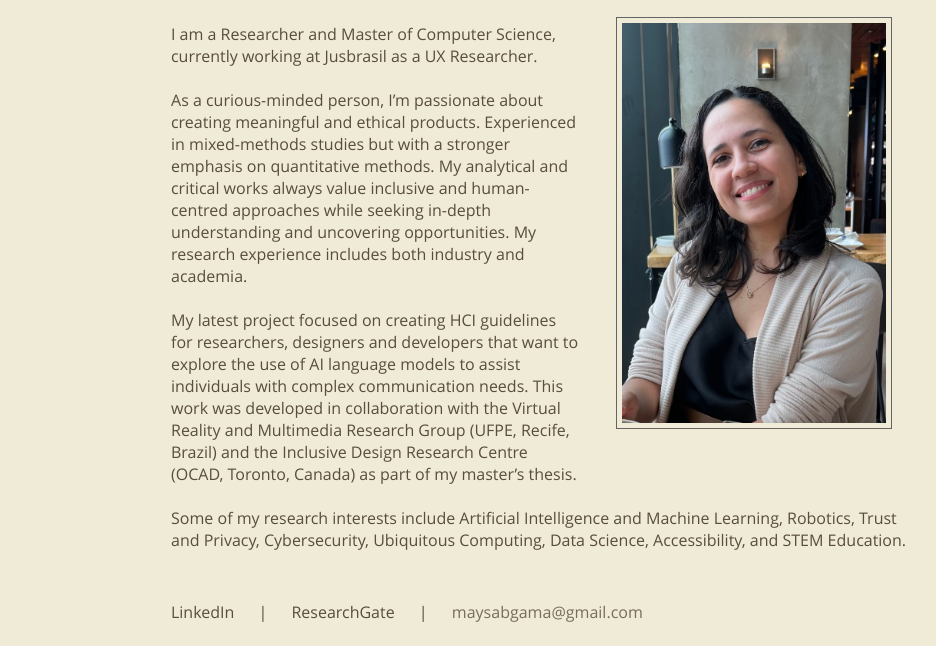
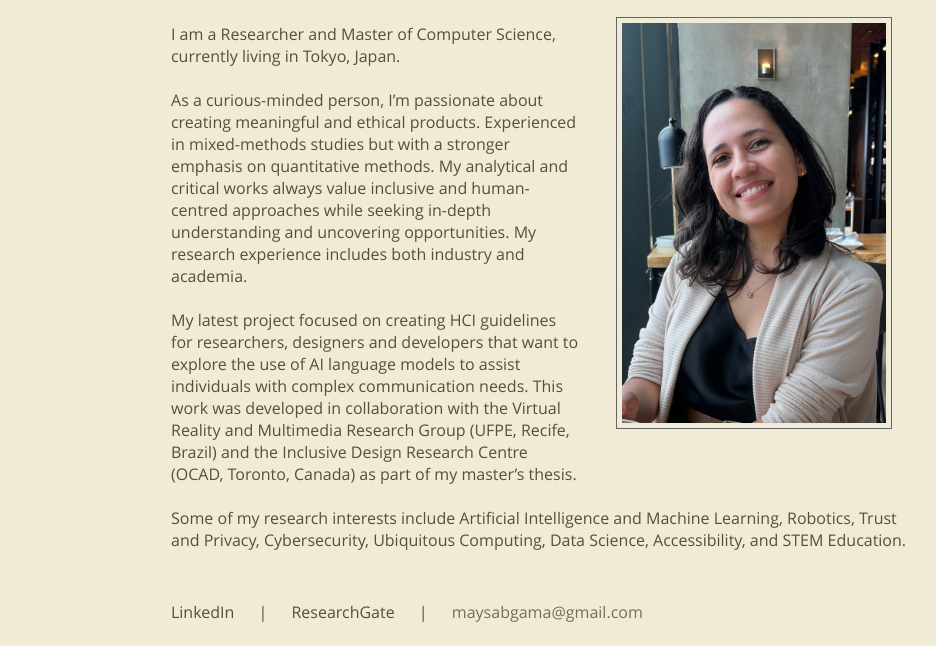
Before and after one commit to maysagama/maysagama.github.io, a plain HTML site: page index.html in a window 1280 px wide. Shown: the part 154-800 px from the top of the page, without its empty margins (19-955 px from the left). Drawn offline with Linux system fonts and the light colour scheme; a web font is replaced by a local one.

Commit message:
Update index.html

```diff
--- a/index.html
+++ b/index.html
@@ -30,7 +30,7 @@
 
         <div class="description">
           <p>
-            I am a Researcher and Master of Computer Science, currently working at Jusbrasil as a UX Researcher.
+            I am a Researcher and Master of Computer Science, currently living in Tokyo, Japan.
             <br><br>
             As a curious-minded person, I’m passionate about creating meaningful and ethical products. Experienced in mixed-methods studies but with a stronger emphasis on quantitative methods. My analytical and critical works always value inclusive and human-centred approaches while seeking in-depth understanding and uncovering opportunities. My research experience includes both industry and academia.
             <br><br>
```
